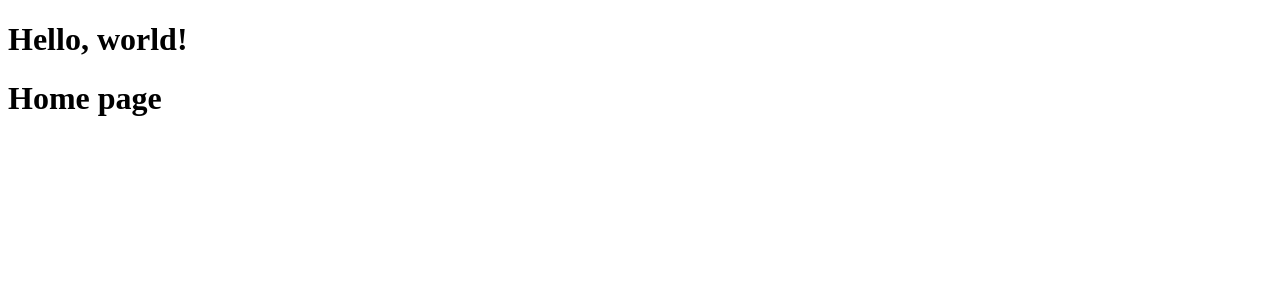
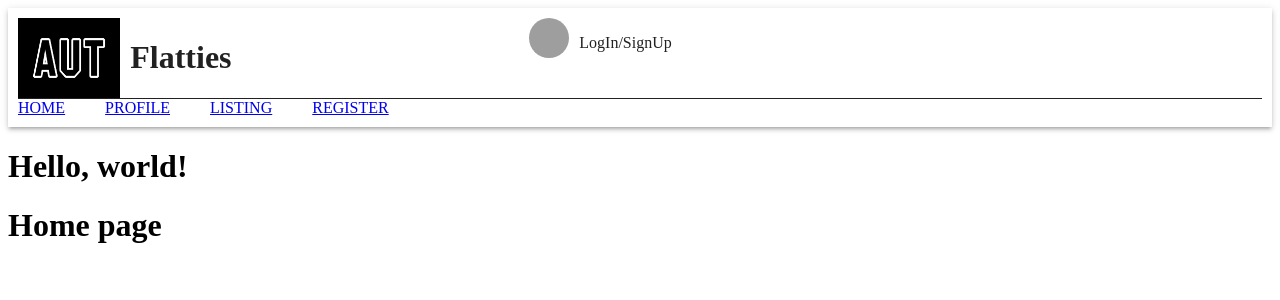
Before and after one commit to Puddle-Dev/Flatties, a React (Create React App) app in the folder flatties-frontend/: page / in a window 1280 px wide. Shown: the top 300 px of the page. Built offline with nearby package versions, Linux system fonts and the light colour scheme; grey boxes are pictures that could not be loaded.

Commit message:
NavBar/Header has been added.

```diff
--- a/flatties-frontend/src/components/navBar/NavBar.tsx
+++ b/flatties-frontend/src/components/navBar/NavBar.tsx
@@ -1,9 +1,35 @@
 import React from "react";
+import LOGO from "../../assets/images/AUT-logo-block.jpg";
+import {Avatar, Stack, Paper, Button} from "@mui/material";
+import { NavLink } from "react-router-dom";
+import { padding } from "@mui/system";
+import HomePage from "../../pages/home/HomePage";
 
 function NavBar() {
+
   return (
-    <div>
-      <p>NavBar</p>
-    </div>
+    <Paper elevation={3} square style={{padding:'10px'}}>
+      <Stack className="Container" direction={"column"}>
+        <Stack className="Container-top" direction={"row"} borderBottom={1}>
+          <Stack className="Container-left" direction={"row"} >
+              <img src={LOGO} alt="LOGO" style={{width:'20%', maxWidth:'400px',height:'auto', marginRight:'10px' }} />
+              <h1>Flatties</h1>
+          </Stack>
+          <Stack className="Container-right" direction={"row-reverse"}>
+            <p style={{marginLeft:'10px'}}>LogIn/SignUp</p>
+            <Avatar alt="Null" src="/static/images/avatar/1.jpg" />
+          </Stack>
+        </Stack>
+
+        <Stack className="NavBar" direction={"row"} spacing={5}>
+            <NavLink to='/'>HOME</NavLink>
+            <NavLink to='/profile'>PROFILE</NavLink>
+            <NavLink to='/listing'>LISTING</NavLink>
+            <NavLink to='/register'>REGISTER</NavLink>
+        </Stack>
+      </Stack>
+    </Paper>
   );
 }
+
+export default NavBar;
--- a/flatties-frontend/src/pages/home/HomePage.tsx
+++ b/flatties-frontend/src/pages/home/HomePage.tsx
@@ -1,8 +1,10 @@
 import React from 'react';
+import NavBar from '../../components/navBar/NavBar';
 
 function HomePage() {
   return (
     <div>
+      <NavBar />
       <h1>Hello, world!</h1>
       <h1>Home page</h1>
 
--- a/flatties-frontend/src/pages/listing/ListingPage.tsx
+++ b/flatties-frontend/src/pages/listing/ListingPage.tsx
@@ -1,9 +1,11 @@
 
 import React from 'react';
+import NavBar from '../../components/navBar/NavBar';
 
 function ListingPage() {
   return (
     <div>
+      <NavBar />
       <h1>Listing Page</h1>
     </div>
   );
--- a/flatties-frontend/src/pages/profile/ProfilePage.tsx
+++ b/flatties-frontend/src/pages/profile/ProfilePage.tsx
@@ -1,9 +1,11 @@
 
 import React from 'react';
+import NavBar from '../../components/navBar/NavBar';
 
 function ProfilePage() {
   return (
     <div>
+      <NavBar />
       <h1>Profile Page</h1>
     </div>
   );
--- a/flatties-frontend/src/pages/register/RegisterPage.tsx
+++ b/flatties-frontend/src/pages/register/RegisterPage.tsx
@@ -1,9 +1,11 @@
 
 import React from 'react';
+import NavBar from '../../components/navBar/NavBar';
 
 function RegisterPage() {
   return (
     <div>
+      <NavBar />
       <h1>Register Page</h1>
     </div>
   );
```
